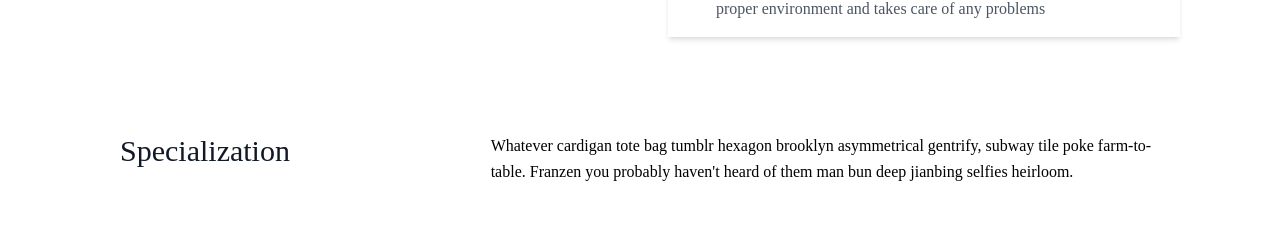
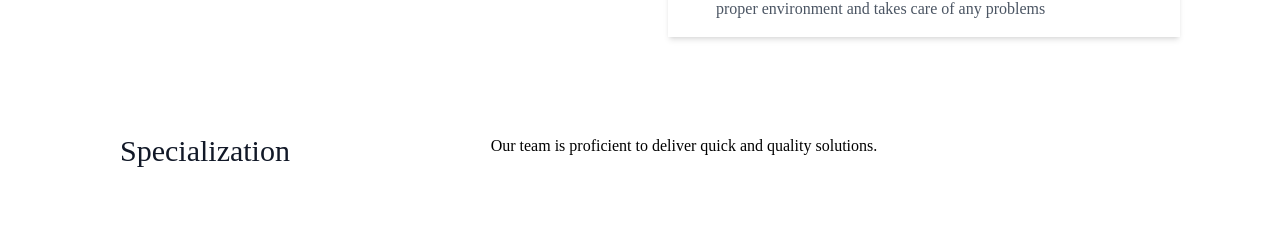
Before and after one commit to KeaZulu23/AntiveDevelopment, a React (Create React App) app: page / in a window 1280 px wide. Shown: the part 3194-3429 px from the top of the page. Built offline with nearby package versions, Linux system fonts and the light colour scheme.

Commit message:
version 1.1.0

```diff
--- a/src/components/About.jsx
+++ b/src/components/About.jsx
@@ -173,7 +173,7 @@ const About = () => {
         <div class="container px-5 py-24 mx-auto flex flex-wrap">
     <div class="flex w-full mb-20 flex-wrap">
       <h1 class="sm:text-3xl text-2xl font-medium title-font text-gray-900 lg:w-1/3 lg:mb-0 mb-4">Specialization</h1>
-      <p class="lg:pl-6 lg:w-2/3 mx-auto leading-relaxed text-base">Whatever cardigan tote bag tumblr hexagon brooklyn asymmetrical gentrify, subway tile poke farm-to-table. Franzen you probably haven't heard of them man bun deep jianbing selfies heirloom.</p>
+      <p class="lg:pl-6 lg:w-2/3 mx-auto leading-relaxed text-base">Our team is proficient to deliver quick and quality solutions. </p>
     </div>
     <div class="flex flex-wrap md:-m-2 -m-1">
       <div class="flex flex-wrap w-1/2">
```
